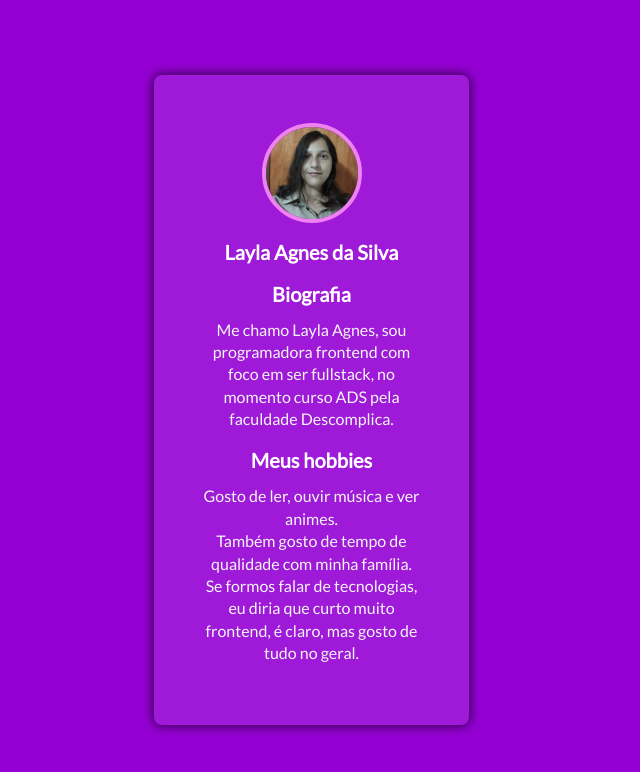
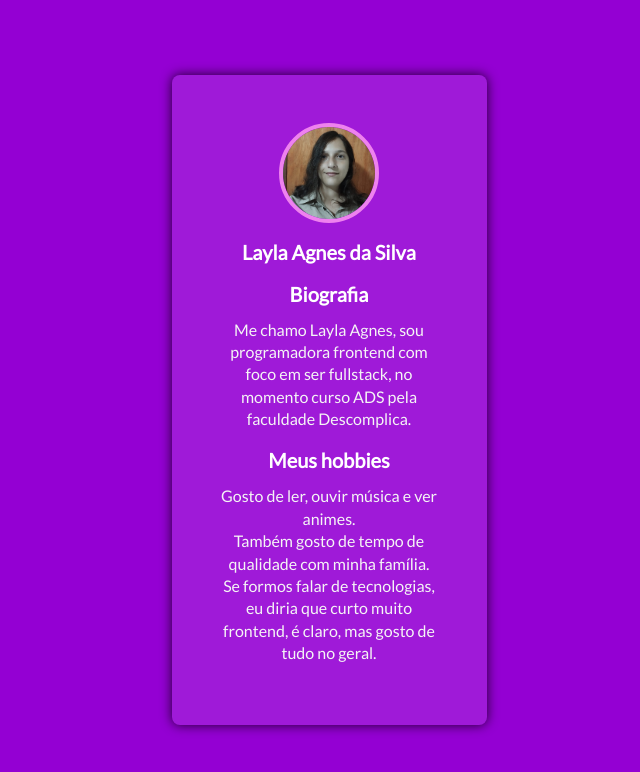
Before and after one commit to LaylAgnes/desafio, a plain HTML site: page index.html in a window 1280 px wide. Shown: the whole page, without its empty margins (311-951 px from the left). Drawn offline with Linux system fonts and the light colour scheme.

Commit message:
Atualizar o style.css

```diff
--- a/style.css
+++ b/style.css
@@ -17,6 +17,13 @@ body {
     align-items: center;
     min-height: 100vh;
     transition: background-color 0.5s ease;
+}
+
+main {
+  height: 100%;
+  display: flex;
+  justify-content: center;
+  align-items: center;
 }
 
 .container {
```
